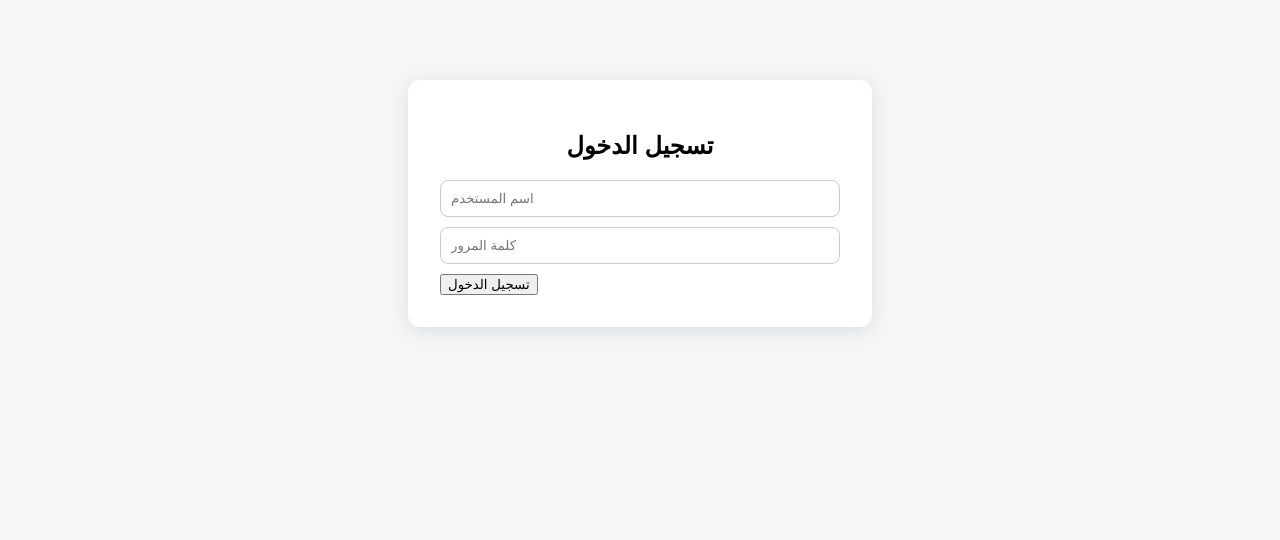
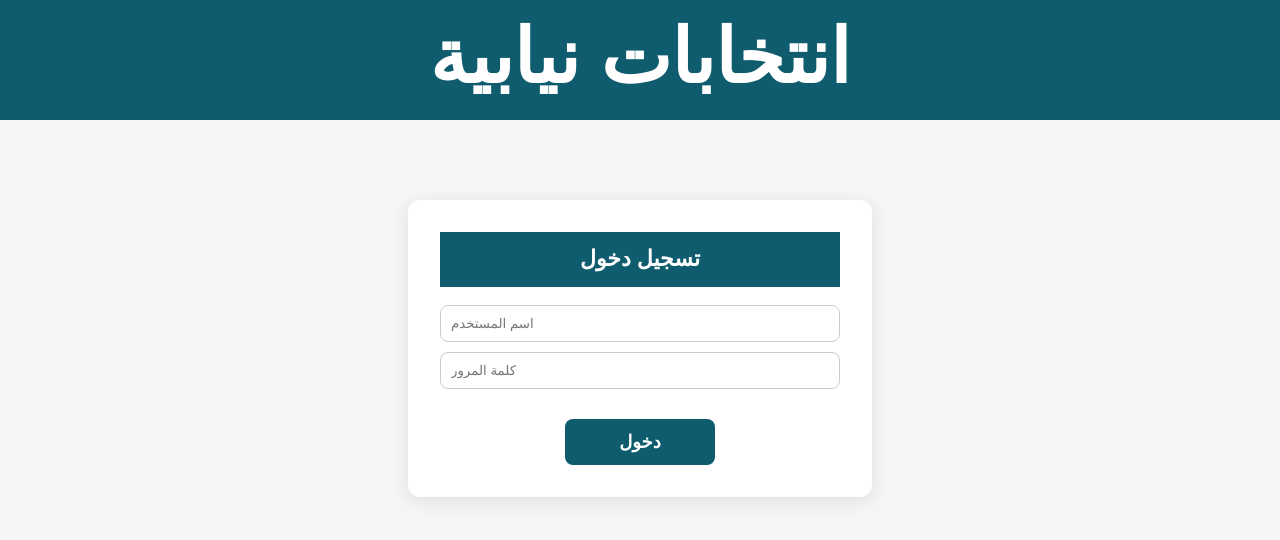
Before and after one commit to yves-haswany/maten, a Flask app: page /auth/login in a window 1280 px wide. Shown: the top 540 px of the page. Run offline with Flask 3, Linux system fonts and the light colour scheme.

Commit message:
Modify login form

```diff
--- a/electionsmaten/static/style.css
+++ b/electionsmaten/static/style.css
@@ -194,3 +194,37 @@ label {
     padding: 0.5rem 1rem;
     border-radius: 8px;
 }
+.login-header {
+    background: #0F5C6E;
+    color: white;
+    text-align: center;
+    padding: 12px 20px;   /* Reduced from 25px */
+}
+
+.login-header h2 {
+    margin: 0;
+    font-size: 22px;      /* Reduced from 34px */
+    font-weight: bold;
+    line-height: 1.4;
+    direction: rtl;
+}
+.login-button-container {
+    text-align: center;
+    margin-top: 20px;
+}
+
+.login-button-container button {
+    background: #0F5C6E;
+    color: white;
+    border: none;
+    border-radius: 8px;
+    padding: 12px 40px;
+    font-size: 18px;
+    font-weight: bold;
+    cursor: pointer;
+    min-width: 150px;
+}
+
+.login-button-container button:hover {
+    background: #0b4b59;
+}
--- a/electionsmaten/templates/auth/login.html
+++ b/electionsmaten/templates/auth/login.html
@@ -1,20 +1,60 @@
 {% extends "shared/base.html" %}
 
 {% block content %}
+<style>
+    .header-container {
+        text-align: center;
+        font-size:75px;
+        background-color: #f2f2f2;
+    }
+    .header-container h1 {
+    margin: 0;
+    font-size: 75px;      /* Adjust as needed */
+    font-weight: bold;
+    line-height: 1;
+    direction: rtl;
+    color:white;
+    background: #0F5C6E;
+    height:100px;
+    padding-top:20px;
+}
+</style>
+<div class="header-container"><h1>انتخابات نيابية</h1></div>
+
 
 <div class="page-wrapper">
 
     <div class="login-container">
 
-        <h2>تسجيل الدخول</h2>
+        <div class="login-header">
+            <h2>
+                تسجيل دخول
+            </h2>
+        </div>
+        <br>
+        <div class="login-body">
 
             <form method="POST">
 
-            <input type="text" name="username" placeholder="اسم المستخدم" required>
+                <input
+                    type="text"
+                    name="username"
+                    placeholder="اسم المستخدم"
+                    required
+                >
 
-            <input type="password" name="password" placeholder="كلمة المرور" required>
+                <input
+                    type="password"
+                    name="password"
+                    placeholder="كلمة المرور"
+                    required
+                >
 
-            <button type="submit">تسجيل الدخول</button>
+                <div class="login-button-container">
+                    <button type="submit">
+                        دخول
+                    </button>
+                </div>
 
             </form>
 
@@ -32,4 +72,6 @@
 
     </div>
 
+</div>
+
 {% endblock %}
```
Lines whose indentation alone changed are shown as unchanged.
